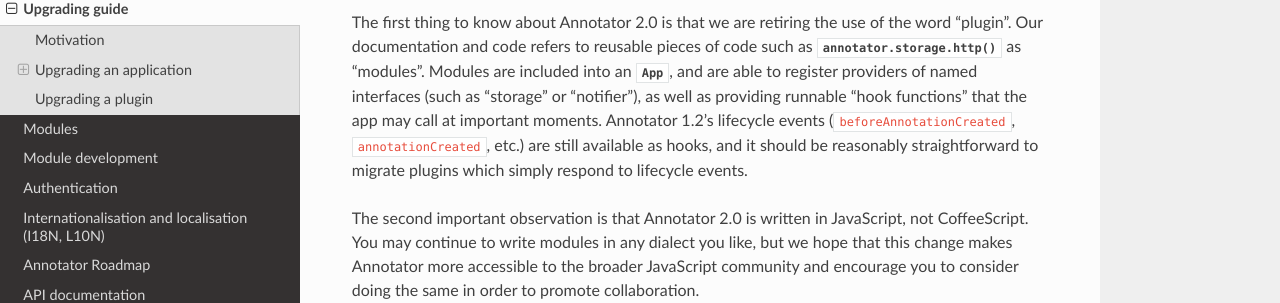
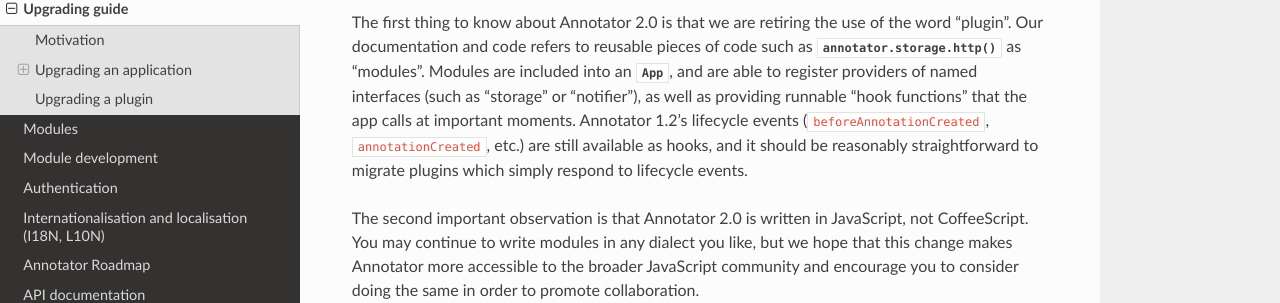
Before and after one commit to openannotation/annotator, a Sphinx documentation site: the page built from doc/upgrading.rst, in a window 1280 px wide and 900 px high, scrolled down 3174 px. Shown: the part 196-499 px from the top of the window. Built offline with Sphinx 7.4.7 and the Read the Docs theme 2.0.0, drawn with Linux system fonts in a browser that asks for light colours; pages that are not in the unit, such as notebooks, are missing from menus.

Commit message:
~~~may~~~

```diff
--- a/doc/upgrading.rst
+++ b/doc/upgrading.rst
@@ -163,7 +163,7 @@ the word "plugin". Our documentation and code refers to reusable pieces of code
 such as :func:`annotator.storage.http` as "modules". Modules are included into
 an :class:`~annotator.App`, and are able to register providers of named
 interfaces (such as "storage" or "notifier"), as well as providing runnable
-"hook functions" that the app may call at important moments. Annotator 1.2's
+"hook functions" that the app calls at important moments. Annotator 1.2's
 lifecycle events (``beforeAnnotationCreated``, ``annotationCreated``, etc.) are
 still available as hooks, and it should be reasonably straightforward to migrate
 plugins which simply respond to lifecycle events.
```
